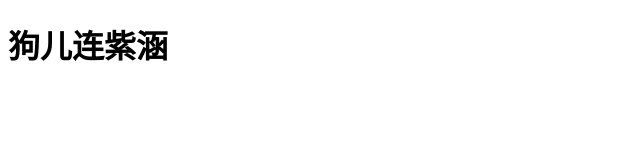
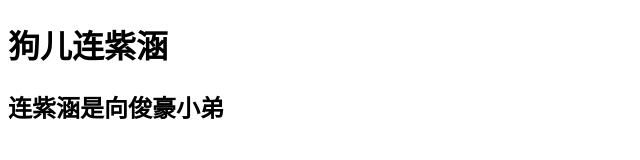
Before and after one commit to superbaolongge/-xjhlzh.github.io, a plain HTML site: page index.html in a window 1280 px wide. Shown: the whole page, without its empty margins (0-640 px from the left). Drawn offline with Linux system fonts and the light colour scheme.

Commit message:
Update index.html

```diff
--- a/index.html
+++ b/index.html
@@ -9,6 +9,7 @@
 
 <body>
     <h1>狗儿连紫涵</h1>
+    <h2>连紫涵是向俊豪小弟</h2>
 </body>
 
 </html>
```
